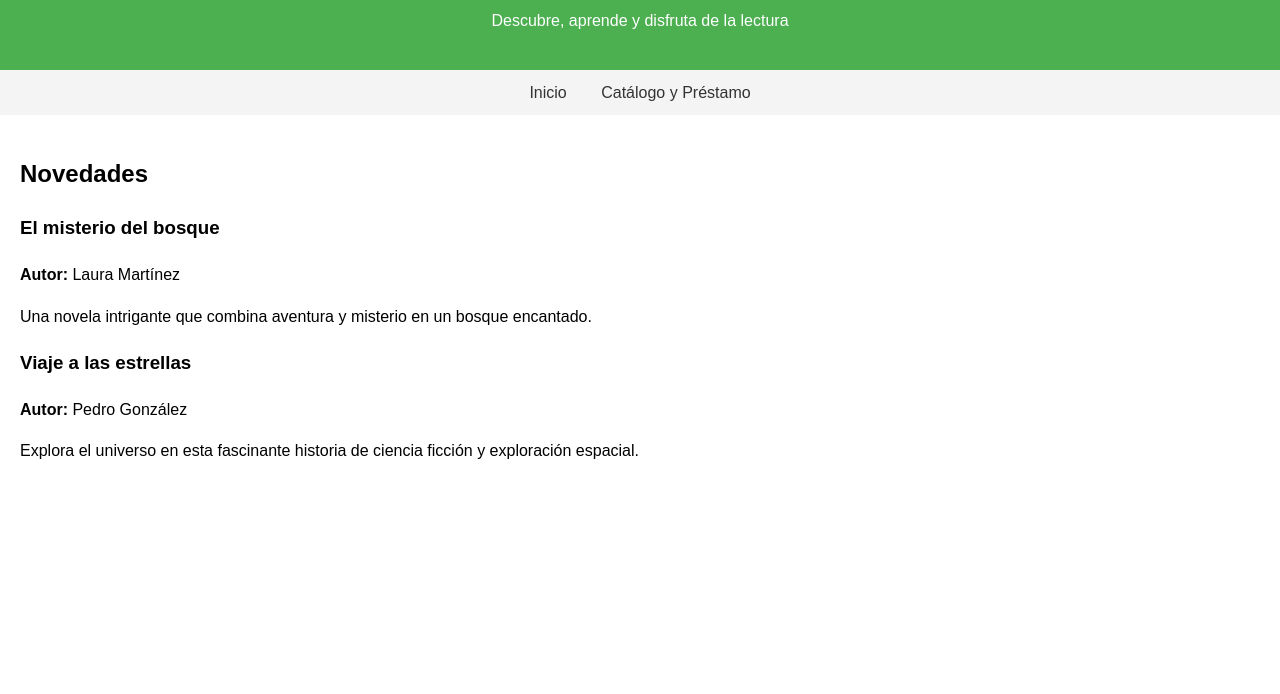
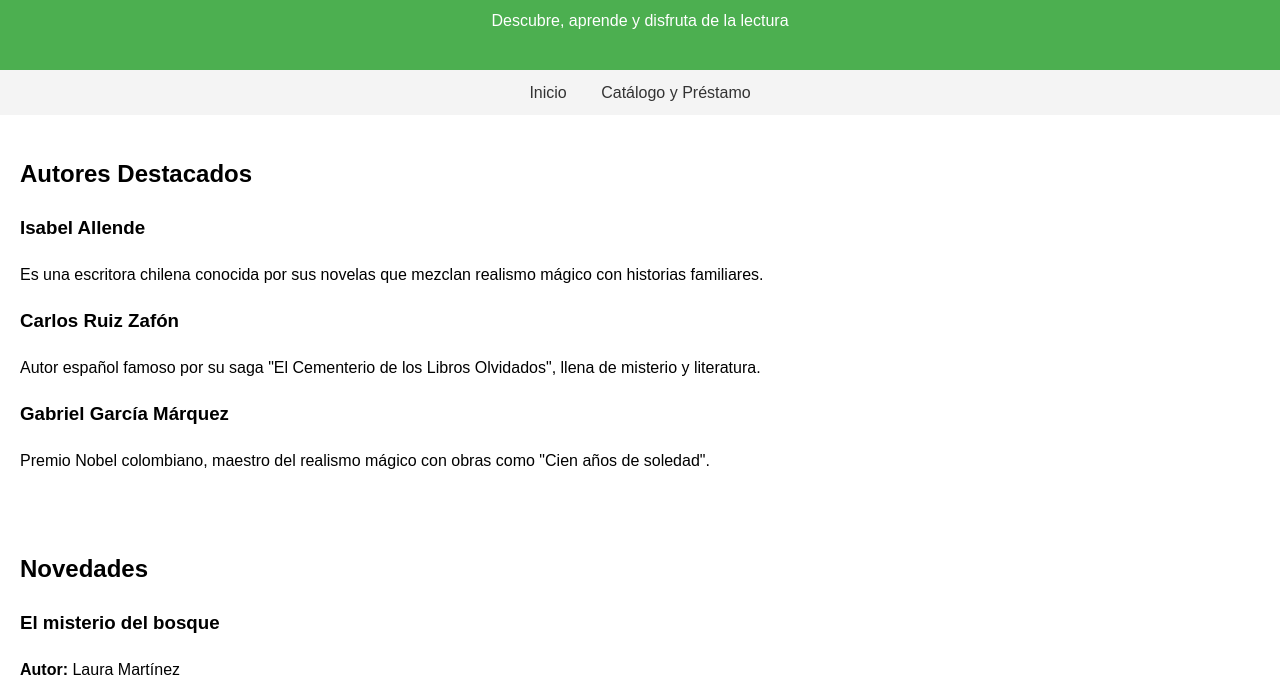
Before and after one commit to javichu97plus/biblioteca, a plain HTML site: page index.html in a window 1280 px wide. Shown: the part 106-800 px from the top of the page. Drawn offline with Linux system fonts and the light colour scheme.

Commit message:
Añade sección Autores Destacados y pie de página en index.html

```diff
--- a/index.html
+++ b/index.html
@@ -18,6 +18,33 @@
     </nav>
 
     <main>
+      <section id="autores">
+        <h2>Autores Destacados</h2>
+
+        <article>
+          <h3>Isabel Allende</h3>
+          <p>
+            Es una escritora chilena conocida por sus novelas que mezclan
+            realismo mágico con historias familiares.
+          </p>
+        </article>
+
+        <article>
+          <h3>Carlos Ruiz Zafón</h3>
+          <p>
+            Autor español famoso por su saga "El Cementerio de los Libros
+            Olvidados", llena de misterio y literatura.
+          </p>
+        </article>
+
+        <article>
+          <h3>Gabriel García Márquez</h3>
+          <p>
+            Premio Nobel colombiano, maestro del realismo mágico con obras como
+            "Cien años de soledad".
+          </p>
+        </article>
+      </section>
       <section id="novedades">
         <h2>Novedades</h2>
 
@@ -40,5 +67,9 @@
         </article>
       </section>
     </main>
+    <footer>
+      <p>Contacto: info@bibliotecavirtual.com | Teléfono: 123-456-789</p>
+      <p>&copy; 2025 Biblioteca Virtual</p>
+    </footer>
   </body>
 </html>
```
